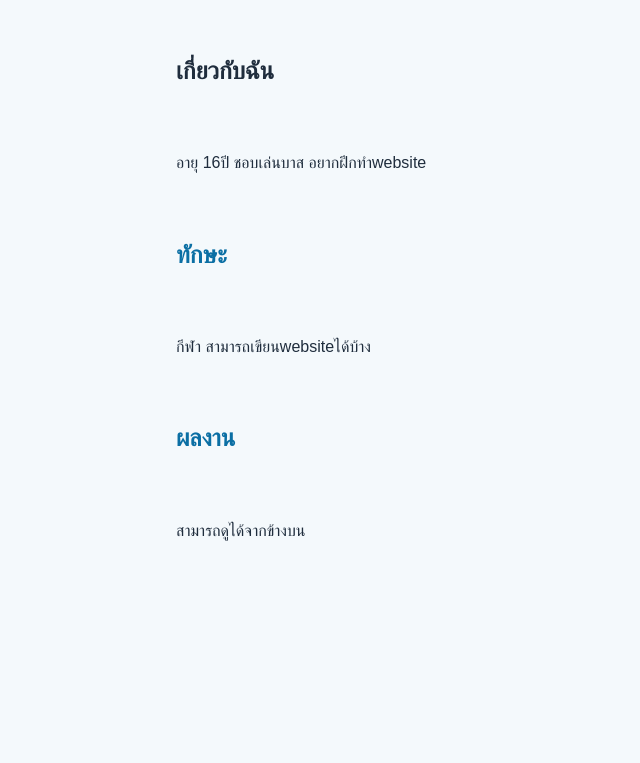
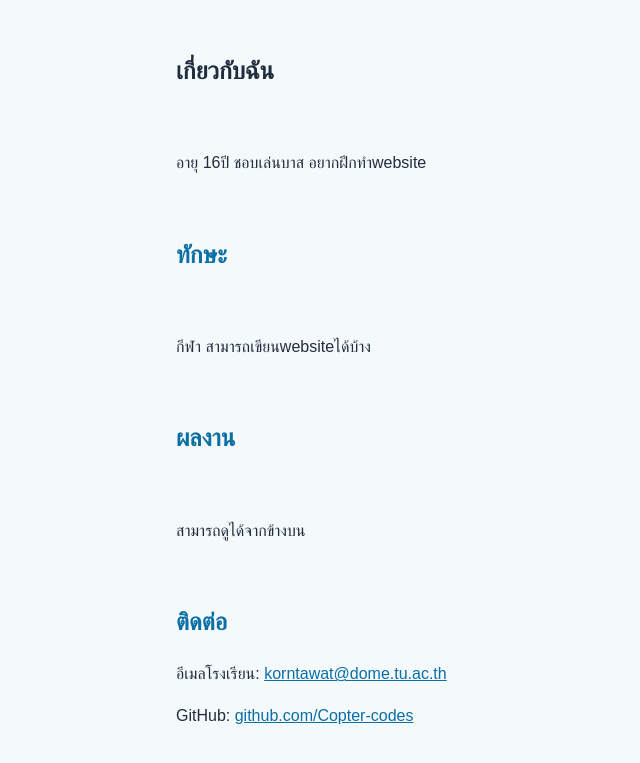
Before and after one commit to Copter-codes/portforlio, a plain HTML site: page index.html in a window 1280 px wide. Shown: the part 1538-2301 px from the top of the page, without its empty margins (0-640 px from the left). Before the commit the page ends 2097 px from the top, so only its background shows below. Drawn offline with Linux system fonts and the light colour scheme.

Commit message:
เพิ่ม link github ในส่วนติดต่อ

```diff
--- a/index.html
+++ b/index.html
@@ -75,3 +75,13 @@
 <p>กีฬา สามารถเขียนwebsiteได้บ้าง</p>
 <section id="projects"><h2>ผลงาน</h2></section>
 <p>สามารถดูได้จากข้างบน</p>
+
+<section id="contact">
+  <h2>ติดต่อ</h2>
+  <p>อีเมลโรงเรียน:
+    <a href="korntawat.usaw@dome.tu.ac.th">
+    korntawat@dome.tu.ac.th</a></p>
+  <p>GitHub:
+    <a href="https://github.com/Copter-codes">
+    github.com/Copter-codes</a></p>
+</section>
```
